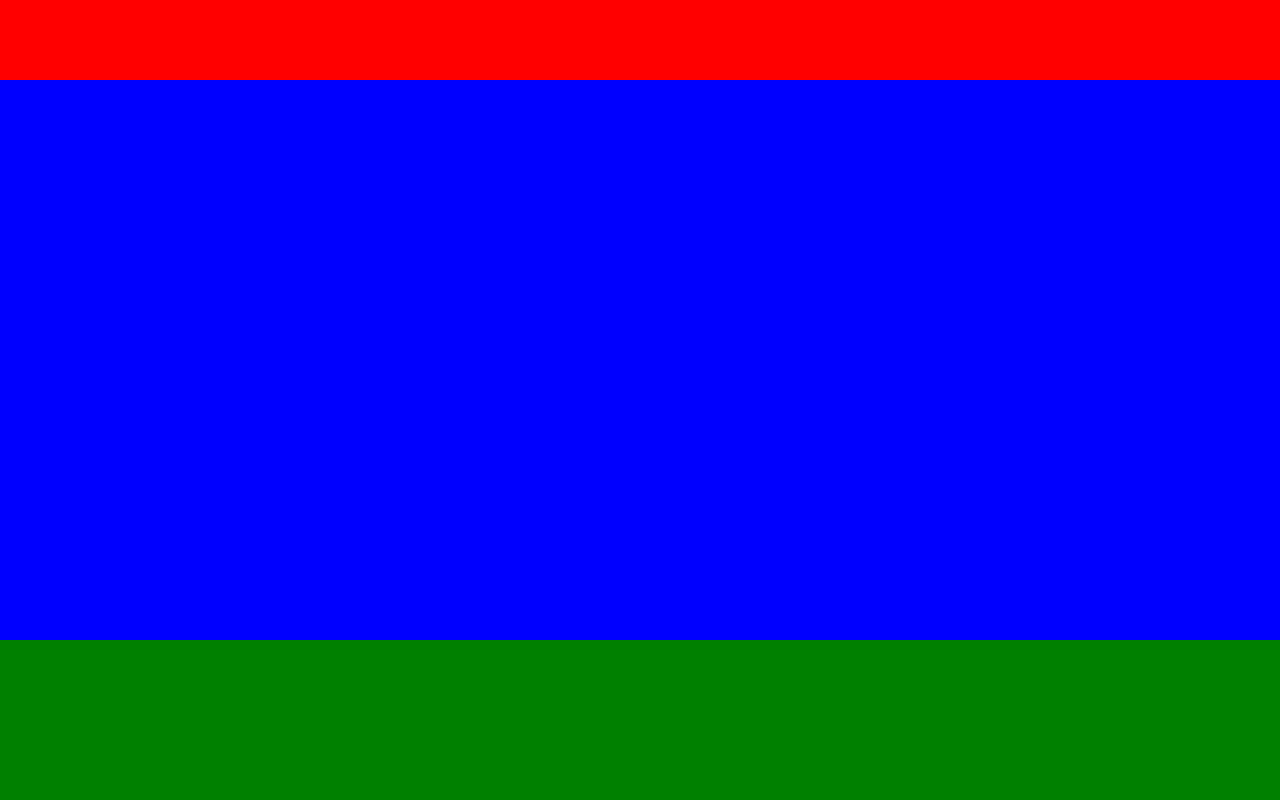
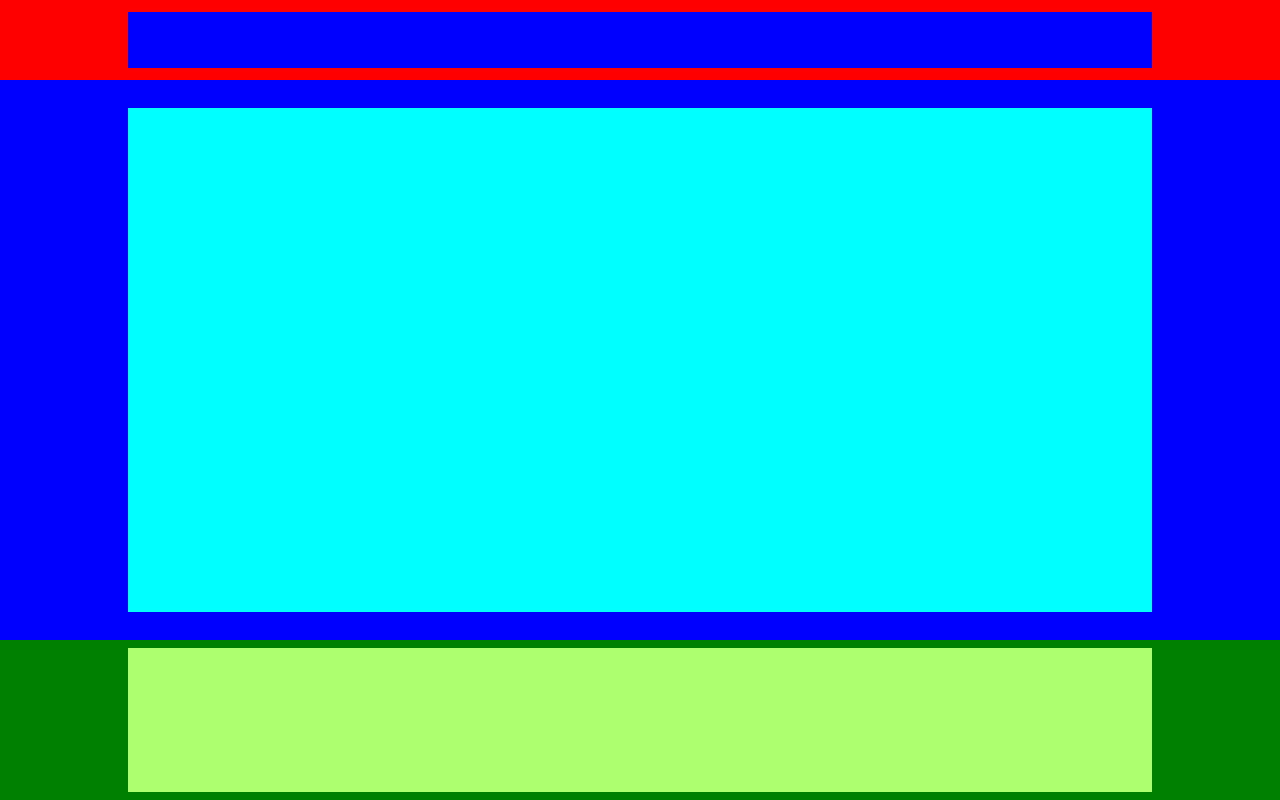
Before and after one commit to kirbs-btw/shuffle.ai, a website: page frontend/index.html in a window 1280 px wide. Drawn offline with Linux system fonts and the light colour scheme.

Commit message:
Add files via upload

```diff
--- a/frontend/css/main.css
+++ b/frontend/css/main.css
@@ -2,16 +2,44 @@
     width: 100vw;
     height: 10vh;
     background-color: red;
+    display: flex;
+    align-items: center;
+    justify-content: center;
 }
+
+.search-bar{
+    width: 80%;
+    height: 70%;
+    background-color: blue;
+}
+
 
 .playlist-section{
     width: 100vw;
     height: 70vh;
     background-color: blue;
+    display: flex;
+    align-items: center;
+    justify-content: center;
+}
+
+.playlist-container{
+    width: 80%;
+    height: 90%;
+    background-color: aqua;
 }
 
 .suggestions-section{
     width: 100vw;
     height: 20vh;
     background-color: green;
+    display: flex;
+    align-items: center;
+    justify-content: center;
 }
+
+.suggestion-container{
+    width: 80%;
+    height: 90%;
+    background-color: rgb(174, 255, 111);
+}
--- a/frontend/index.html
+++ b/frontend/index.html
@@ -9,11 +9,13 @@
 </head>
 <body>
     <div class="nav-section">
-        <div class="search">
-            <!-- suggestiv search-->
-        </div>
-        <div class="add">
-            <!-- add button-->
+        <div class="search-bar">
+            <div class="search">
+                <!-- suggestiv search-->
+            </div>
+            <div class="add">
+                <!-- add button-->
+            </div>
         </div>
     </div>
     <div class="playlist-section">
```
